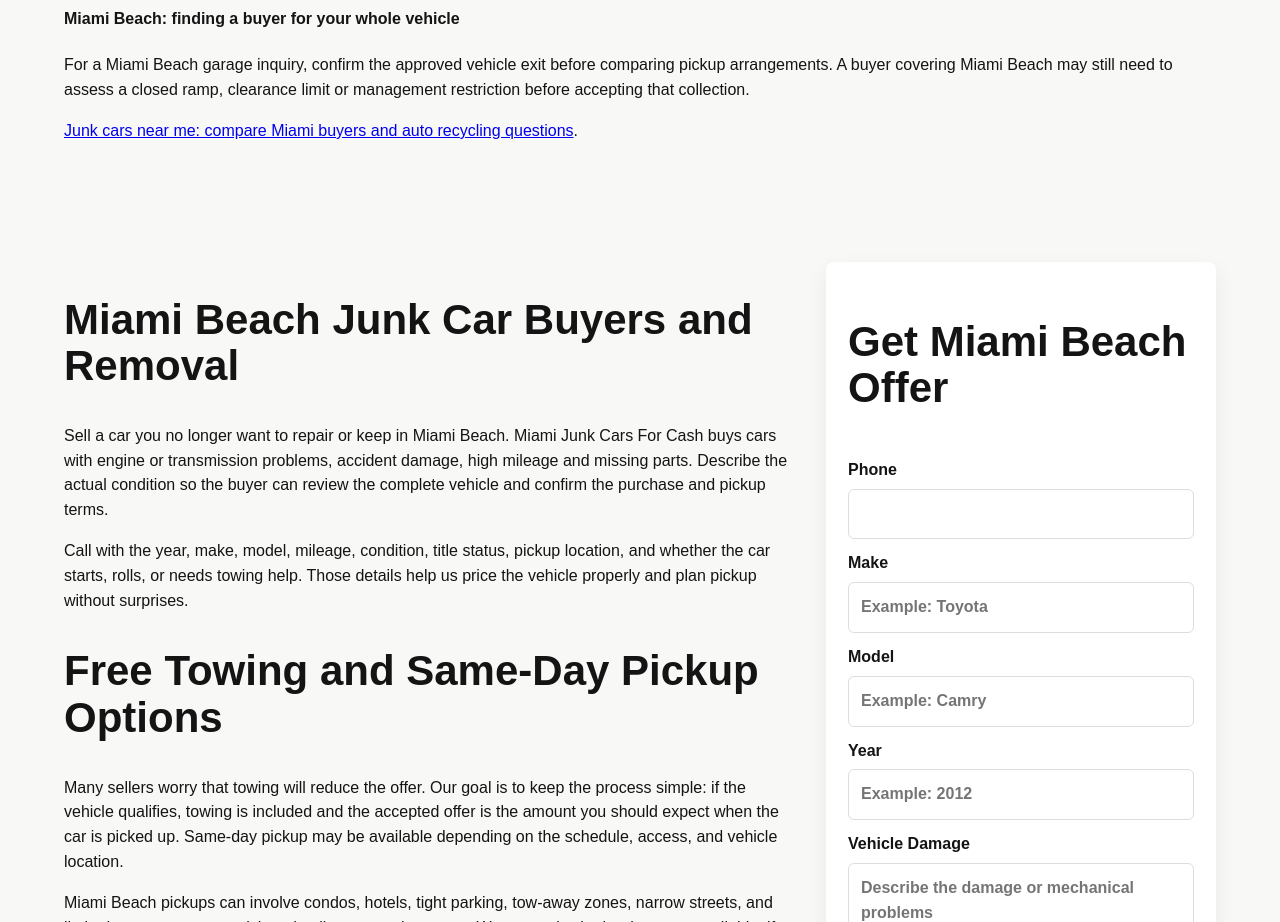
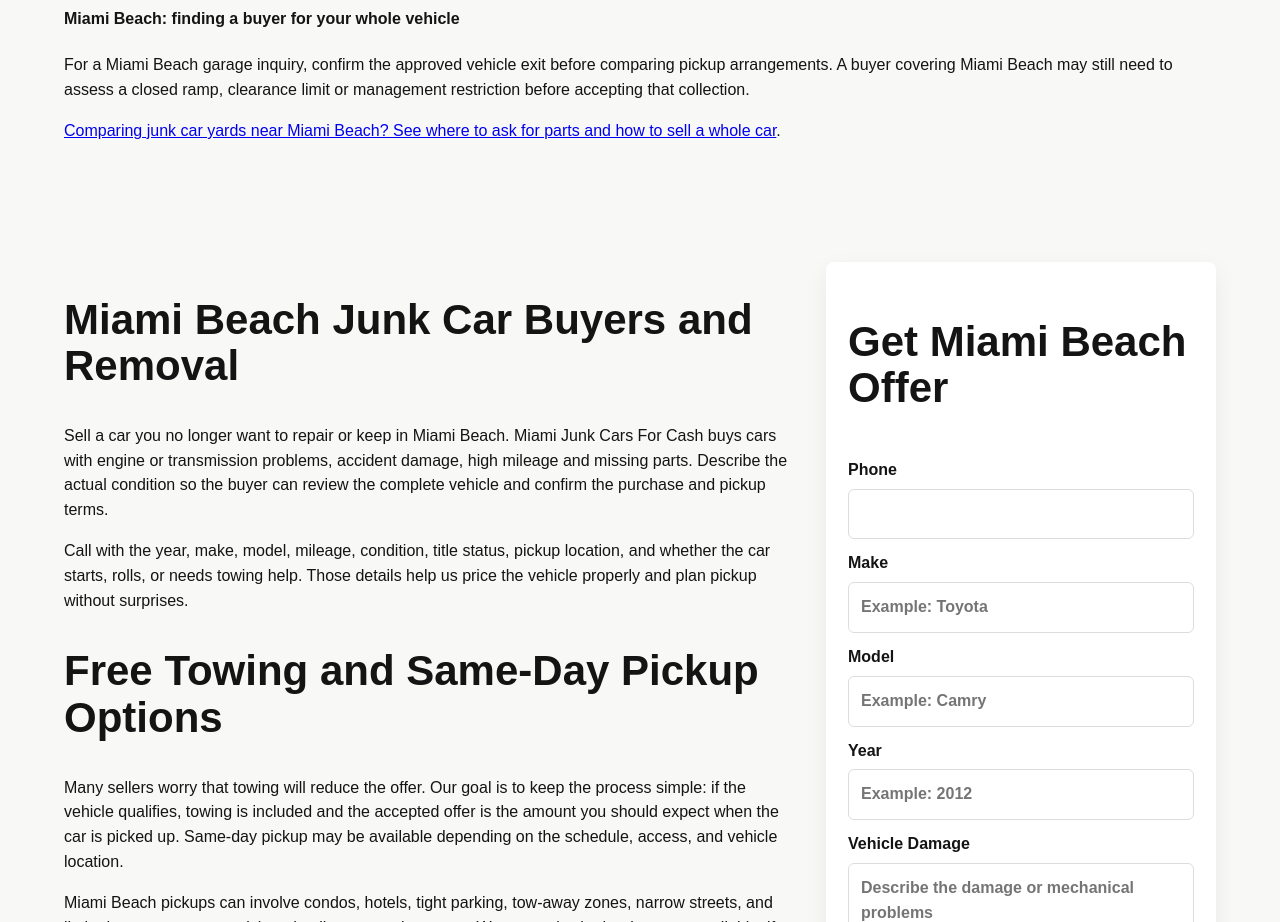
Before and after one commit to cashjunkcarsmiami-design/miami-junk-cars-for-cash-site, a plain HTML site: page junk-cars-miami-beach.html in a window 1280 px wide. Shown: the part 1840-2762 px from the top of the page. Drawn offline with Linux system fonts and the light colour scheme.

Commit message:
Connect junk-cars-miami-beach to the Miami junk car yard guide

```diff
--- a/junk-cars-miami-beach.html
+++ b/junk-cars-miami-beach.html
@@ -36,7 +36,7 @@
 <p>Comparing junk car recycling options in Miami Beach? Miami Junk Cars For Cash buys unwanted and non-running vehicles and arranges collection as part of an accepted sale. Share the year, make, model, title status and missing parts to request an offer.</p>
 <p>Auto recycling may recover reusable parts and scrap metal, while a repairable vehicle may follow a different route. Before choosing a buyer for car recycling or auto salvage, ask how the vehicle will be handled and confirm the purchase amount, paperwork and towing arrangements.</p>
 <h3>Before vehicle collection in Miami Beach</h3><p>For a garage or valet pickup, confirm the vehicle release, parking level and clearance before accepting a collection appointment. Report leaks before pickup and leave fluid removal and dismantling to equipped professionals.</p>
-<p>Call <a href="tel:+13053164221">305-316-4221</a> or <a href="#quote">request a cash offer</a> to discuss your vehicle. Read about <a href="/#vehicle-recycling">car recycling in Miami</a> and compare the details before accepting an offer.</p><div id="recycling-guide-20261031"><h3>A recycling destination does not override garage restrictions</h3><p>For a Miami Beach garage car, a closed ramp remains an access issue even when the car is intended for auto recycling. Give the buyer current restrictions and ask management about an authorized collection route. Do not promise that dismantling or moving the car inside the building will solve clearance without a reviewed plan.</p><p><a href="/junk-car-recycling-parts-reuse-scrap-metal-miami">Junk Car Recycling in Miami: Parts Reuse and Scrap Metal</a> · <a href="/closed-garage-ramp-car-pickup-miami-beach#recycling-guide-20261031">Read the Miami Beach seller checklist</a></p></div><div id="near-me-update-20261101"><h4>Miami Beach: finding a buyer for your whole vehicle</h4><p>For a Miami Beach garage inquiry, confirm the approved vehicle exit before comparing pickup arrangements. A buyer covering Miami Beach may still need to assess a closed ramp, clearance limit or management restriction before accepting that collection.</p><p><a href="/junk-cars-near-me-auto-recycling-miami">Junk cars near me: compare Miami buyers and auto recycling questions</a>.</p></div></section>
+<p>Call <a href="tel:+13053164221">305-316-4221</a> or <a href="#quote">request a cash offer</a> to discuss your vehicle. Read about <a href="/#vehicle-recycling">car recycling in Miami</a> and compare the details before accepting an offer.</p><div id="recycling-guide-20261031"><h3>A recycling destination does not override garage restrictions</h3><p>For a Miami Beach garage car, a closed ramp remains an access issue even when the car is intended for auto recycling. Give the buyer current restrictions and ask management about an authorized collection route. Do not promise that dismantling or moving the car inside the building will solve clearance without a reviewed plan.</p><p><a href="/junk-car-recycling-parts-reuse-scrap-metal-miami">Junk Car Recycling in Miami: Parts Reuse and Scrap Metal</a> · <a href="/closed-garage-ramp-car-pickup-miami-beach#recycling-guide-20261031">Read the Miami Beach seller checklist</a></p></div><div id="near-me-update-20261101"><h4>Miami Beach: finding a buyer for your whole vehicle</h4><p>For a Miami Beach garage inquiry, confirm the approved vehicle exit before comparing pickup arrangements. A buyer covering Miami Beach may still need to assess a closed ramp, clearance limit or management restriction before accepting that collection.</p><p><a href="/junk-cars-near-me-auto-recycling-miami#junk-car-yards">Comparing junk car yards near Miami Beach? See where to ask for parts and how to sell a whole car</a>.</p></div></section>
 <section class="content">
       <div>
         <h2>Miami Beach Junk Car Buyers and Removal</h2>
```
